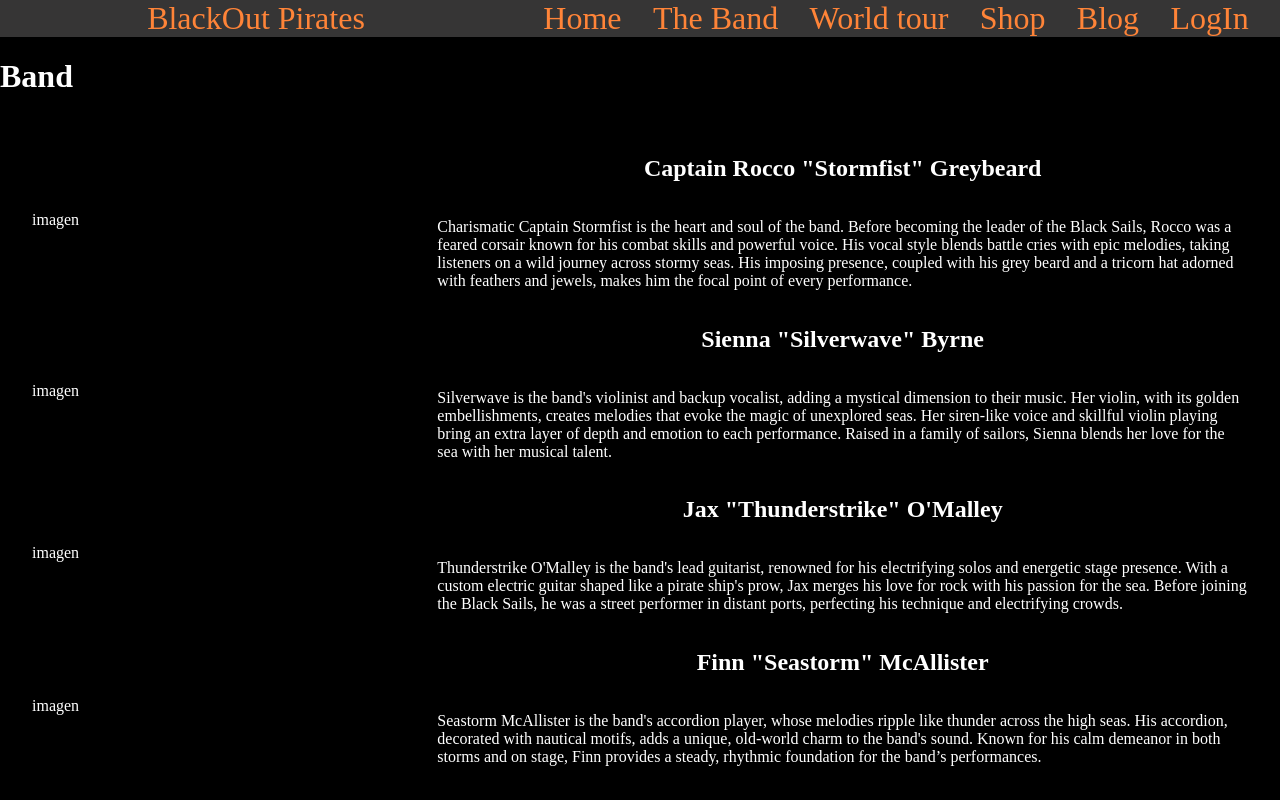
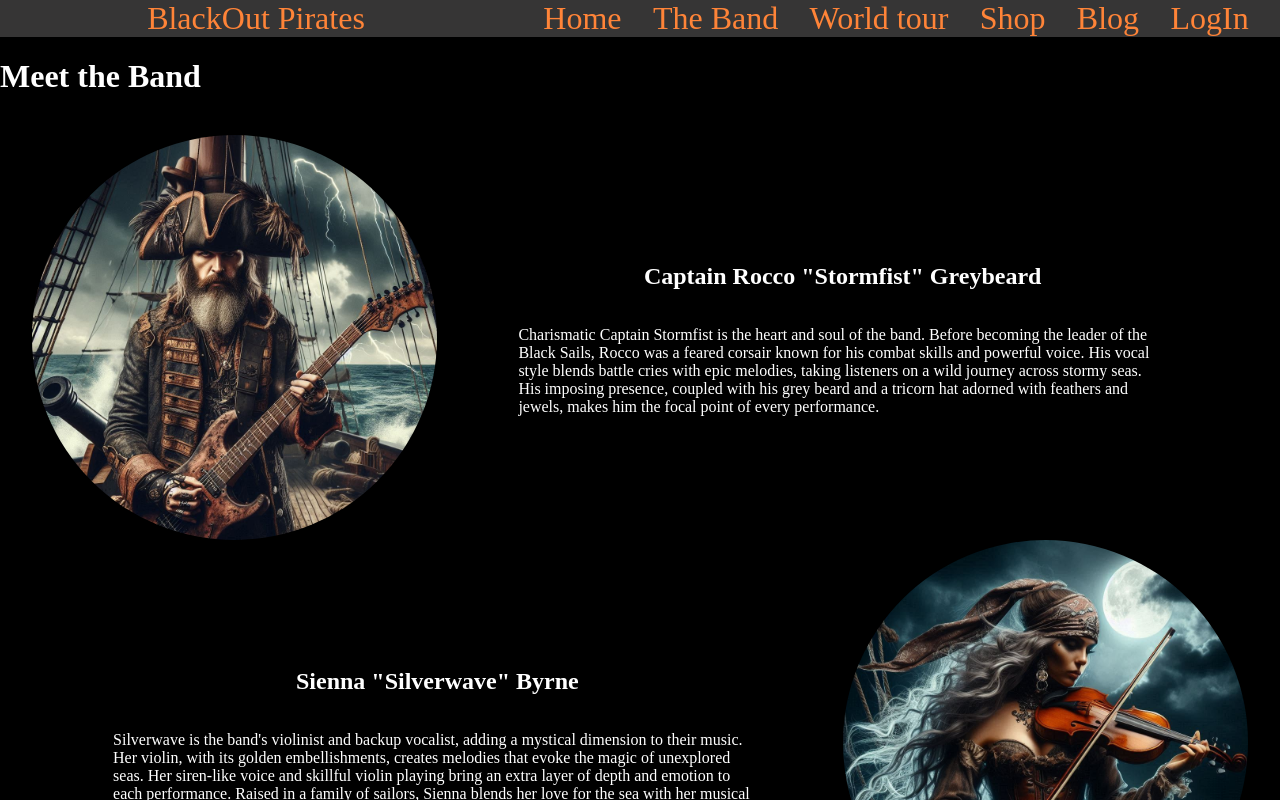
Before and after one commit to devjldp/blackout-Pirates-csharp, a React (Vite) app in the folder frontend/: page /band in a window 1280 px wide. Shown: the top 800 px of the page. Built offline with nearby package versions, Linux system fonts and the light colour scheme; a web font is replaced by a local one.

Commit message:
Finish band component

```diff
--- a/frontend/src/components/BandMember/BandMember.jsx
+++ b/frontend/src/components/BandMember/BandMember.jsx
@@ -1,16 +1,40 @@
-import React from 'react'
-import './bandMember.css'
+import React, { useEffect, useRef, useState } from 'react';
+import './bandMember.css';
+
 const BandMember = (props) => {
+  const imageContainerRef = useRef(null);
+  const [size, setSize] = useState(0);
+
+  useEffect(() => {
+    const updateSize = () => {
+      if (imageContainerRef.current) {
+        const width = imageContainerRef.current.offsetWidth;
+        setSize(width);
+      }
+    };
+
+    updateSize(); // Adjust the size
+    window.addEventListener('resize', updateSize);
+
+    return () => window.removeEventListener('resize', updateSize);
+  }, []);
+
   return (
     <div className='text-white member-container'>
-      <div className='member-image'>
-        imagen
+      <div
+        ref={imageContainerRef}
+        className={`member-image-container ${props.isLeft ? 'left' : 'right'}`}
+        style={{ height: `${size}px` }} // Fix height = width
+      >
+        <img src={props.url} alt="" className='member-image'/>
       </div>
       <div className='info-container'>
         <h2 className='name-member'>{props.memberName}</h2>
         <p className='description-member'>{props.bio}</p>
       </div>
+
     </div>
-  )
-}
+  );
+};
+
 export default BandMember;
--- a/frontend/src/components/BandMember/bandMember.css
+++ b/frontend/src/components/BandMember/bandMember.css
@@ -7,11 +7,31 @@
   justify-content: space-around;
   align-items: center;
 }
+.member-image-container{
+  width: 100%;
+  overflow: hidden;
+  flex: 1;
+  border-radius: 50%;
+  /* flex-grow: 1; */
+}
+
+.left{
+  order: 0;
+}
+
+.right{
+  order: 1;
+}
+
 .member-image{
   width: 100%;
-  flex: 1;
-  /* flex-grow: 1; */
+  height: 100%;
+  object-fit: cover;  /* Hace que la imagen llene el contenedor sin deformarse */
+  object-position: center 20%; /* Centra la imagen */
+  display: block; /* Elimina espacios en blanco extra */
 }
+
+
 .info-container{
   width: 100%;
   flex: 2;
@@ -19,13 +39,7 @@
   flex-direction: column;
   align-items: center;
   justify-content: space-evenly;
-  /* flex-grow: 1; */
-  /* flex-grow: 2; */
 }
-
-
-
-
 
 
 .name-member{
@@ -33,5 +47,6 @@
 }
 
 .description-member{
-  font-family: var(--band-member-description)
+  font-family: var(--band-member-description);
+  width: 80%
 }
--- a/frontend/src/pages/Band.jsx
+++ b/frontend/src/pages/Band.jsx
@@ -10,11 +10,13 @@ const Band = () => {
 
     return(
       <>
-        <h1 className="text-white">Band</h1>;
+        <h1 className="text-white"> Meet the Band</h1>;
         {
-          members.map(member => {
+          members.map((member, index) => {
+            const isLeft = index % 2 === 0; //false for odd index
+            console.log(isLeft)
             return(
-                <BandMember memberName = {member.name} bio = {member.description} key={member.name}/>
+                <BandMember memberName = {member.name} bio = {member.description} url = {member.url} isLeft = {isLeft} key={member.name}/>
             )
           }
         )
```
